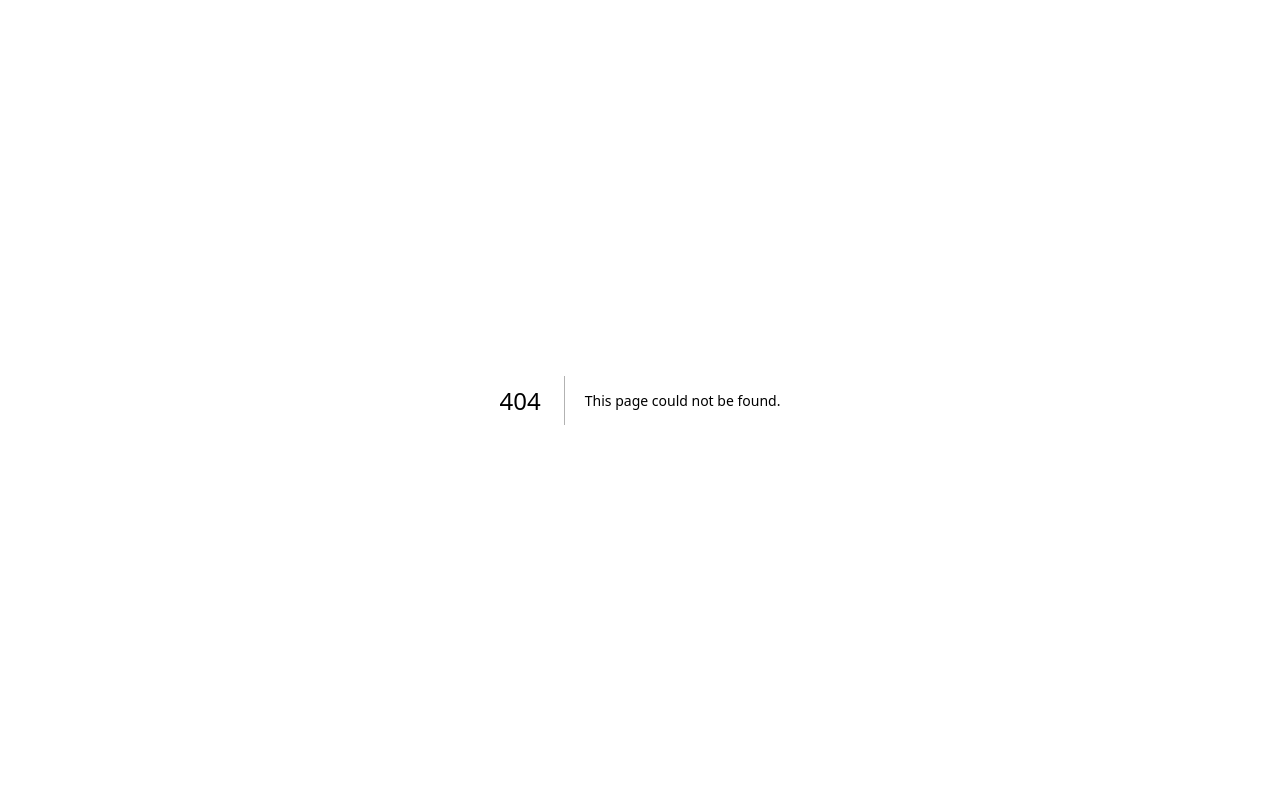
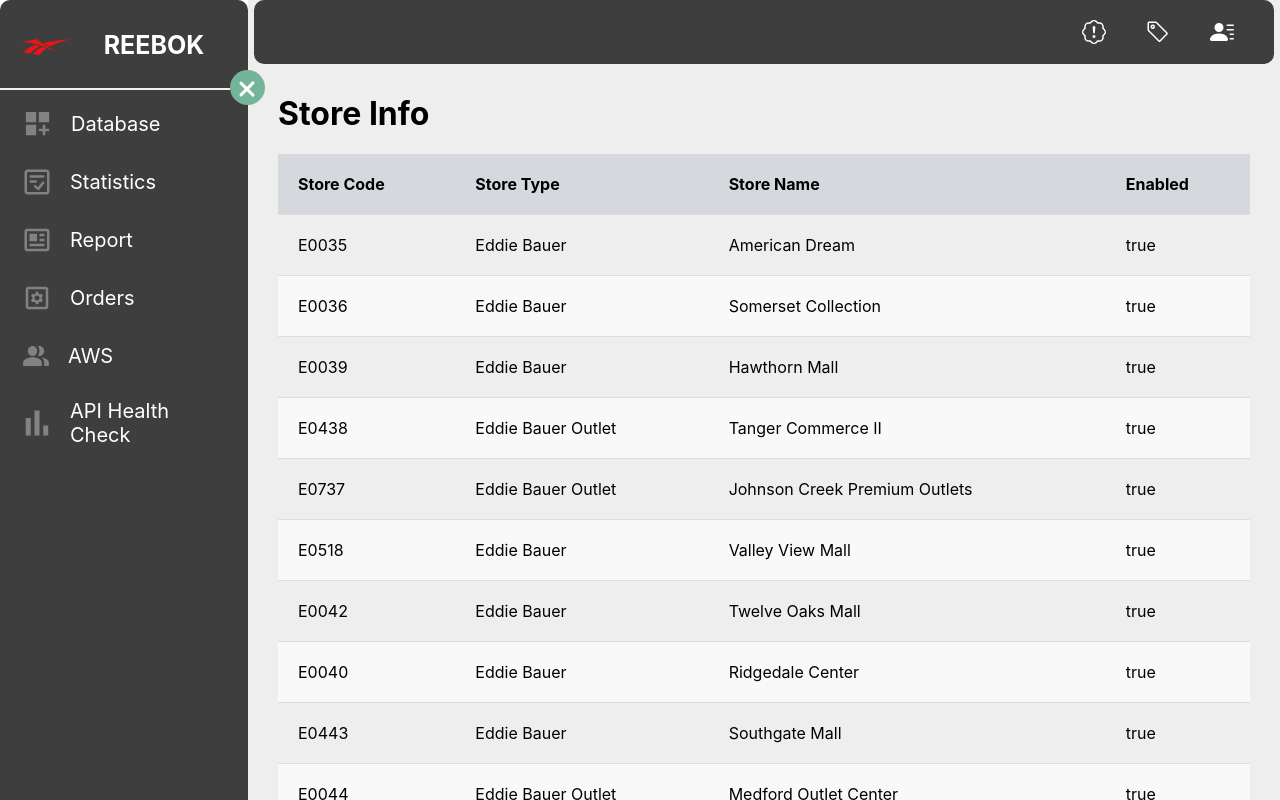
Before and after one commit to hariguru-nu/Toolkit-Reebok-Demo, a Next.js app: page /apihealthcheck in a window 1280 px wide. Before the commit this address had no page. Built offline with nearby package versions, Linux system fonts and the light colour scheme.

Commit message:
removed unused routes

```diff
--- a/src/components/sidebar/index.jsx
+++ b/src/components/sidebar/index.jsx
@@ -35,8 +35,8 @@
     },
     {
       imageSrc: Transactions,
-      menuText: "Transactions",
-      pathname: "/transactions",
+      menuText: "Statistics",
+      pathname: "/statistics",
     },
     {
       imageSrc: News,
@@ -89,8 +89,8 @@
     },
     {
       imageSrc: Performance,
-      menuText: "Performance",
-      pathname: "/performance",
+      menuText: "API Health Check",
+      pathname: "/apihealthcheck",
     },
   ];
 
--- /dev/null
+++ b/src/pages/apihealthcheck.jsx
@@ -0,0 +1,13 @@
+import Layout from '@/components/layout'
+import Table from '@/components/table'
+import React from 'react'
+
+const Apihealthcheck = () => {
+  return (
+    <Layout>
+        <Table />
+    </Layout>
+  )
+}
+
+export default Apihealthcheck
```
Also changed, not shown: src/pages/Performance.jsx (deleted, +0 -13 lines), src/pages/Transactions.jsx (deleted, +0 -13 lines), src/pages/performance.jsx (deleted, +0 -13 lines), src/pages/statistics.jsx (added, +13 -0 lines), src/pages/transactions.jsx (deleted, +0 -13 lines).
